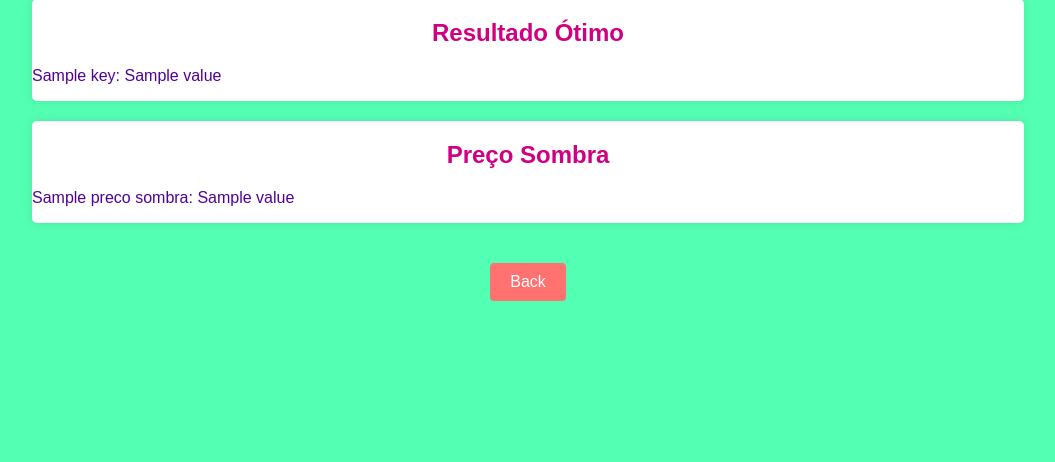
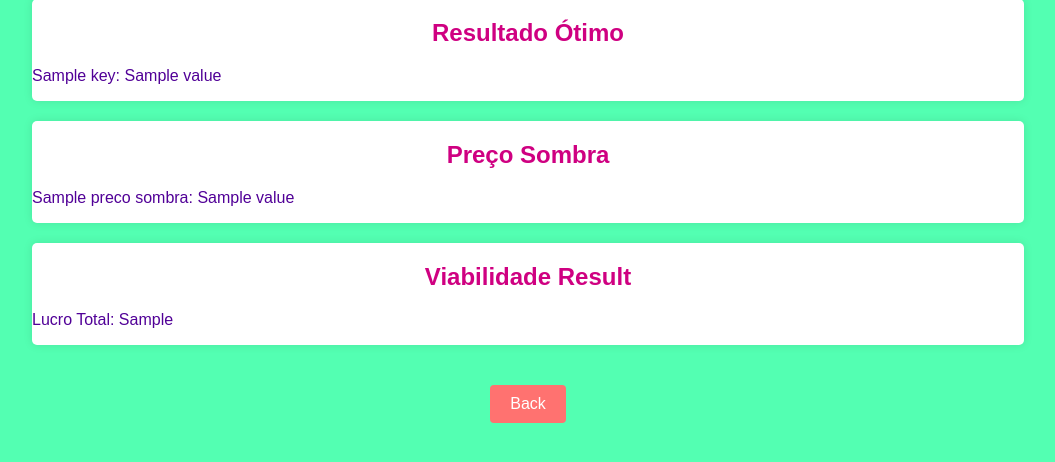
Before and after one commit to LeoTeodoro/simplex, a Flask app: template templates/result.html in a window 1280 px wide. Shown: the part 117-579 px from the top of the page, without its empty margins (112-1167 px from the left). Run offline with Flask 3, Linux system fonts and the light colour scheme; the template is opened without the code that fills it: most values are stand-ins (such as "Sample title", 1, 10 or a date in 2020).

Commit message:
resultado da viabilidade

```diff
--- a/app.py
+++ b/app.py
@@ -68,26 +68,30 @@ def preco_sombra(dataframe_final, num_vars):
     return dataframe_final.iloc[0, num_vars:-1].to_dict()  # Convertendo para dicionário
 
 def viabilidade(dataframe, num_vars, lista_viabilidade):
-    tabela_viabilidade = dataframe.iloc[1:,num_vars:]
+    tabela_viabilidade = dataframe.iloc[1:, num_vars:]
     num_linhas = tabela_viabilidade.shape[0]
     num_elementos = len(lista_viabilidade)
     function = 0
+
     for i in range(num_linhas):
         for j in range(num_elementos):
-            function += tabela_viabilidade.iloc[i,j].astype(float)*lista_viabilidade[j]
-        soma = function + tabela_viabilidade.iloc[i,-1].astype(float)
+            function += tabela_viabilidade.iloc[i, j].astype(float) * lista_viabilidade[j]
+        soma = function + tabela_viabilidade.iloc[i, -1].astype(float)
+
         if soma < 0:
             return False
         else:
             function = 0
 
-    lucro = dataframe.iloc[0,num_vars:]
-    print(lucro)
+    lucro = dataframe.iloc[0, num_vars:]
     funcao_lucro = 0
+
     for i in range(num_elementos):
-        funcao_lucro += lucro.iloc[i].astype(float)*lista_viabilidade[i]
+        funcao_lucro += lucro.iloc[i].astype(float) * lista_viabilidade[i]
+
     lucro_total = funcao_lucro + lucro.iloc[-1].astype(float)
     return lucro_total
+
 
 def simplex(dataframe):
     while not veificar_parada(dataframe):
@@ -109,6 +113,7 @@ def setup():
     num_restrictions = int(request.form['num_restrictions'])
     return render_template('input.html', num_vars=num_vars, num_restrictions=num_restrictions)
 
+
 # Rota para processar os dados do formulário
 @app.route('/process', methods=['POST'])
 def process():
@@ -129,13 +134,18 @@ def process():
 
     otimo = resultado(df, result_df, num_vars)
     preco_sombra_values = preco_sombra(result_df, num_vars)
-    viabilidadeTeste = viabilidade(result_df, num_vars, [-25,-60,-50])
-    print(viabilidadeTeste)
+
+    # Obter a lista de viabilidade do formulário
+    lista_viabilidade = request.form.getlist('viabilidade[]')
+    lista_viabilidade = [float(value) for value in lista_viabilidade]
+
+    # Calcular a viabilidade com a lista fornecida
+    viabilidade_result = viabilidade(result_df, num_vars, lista_viabilidade)
 
     # Conversão do DataFrame resultante para HTML
     result_html = result_df.to_html(classes='table table-bordered')
 
-    return render_template('result.html', result=result_html, otimo=otimo, preco_sombra=preco_sombra_values)
+    return render_template('result.html', result=result_html, otimo=otimo, preco_sombra=preco_sombra_values, viabilidade_result=viabilidade_result)
 
 if __name__ == '__main__':
     app.run(debug=True)
--- a/templates/result.html
+++ b/templates/result.html
@@ -27,6 +27,14 @@
             {% endfor %}
         </ul>
     </div>
+    <div class="result-container">
+        <h2>Viabilidade Result</h2>
+        {% if viabilidade_result is none %}
+            <p>Não é viável com a lista informada</p>
+        {% else %}
+            <p>Lucro Total: {{ viabilidade_result }}</p>
+        {% endif %}
+    </div>
     <div class="button-container">
         <a href="/" class="button">Back</a>
     </div>
```
Also changed, not shown: templates/input.html (+7 -0 lines).
